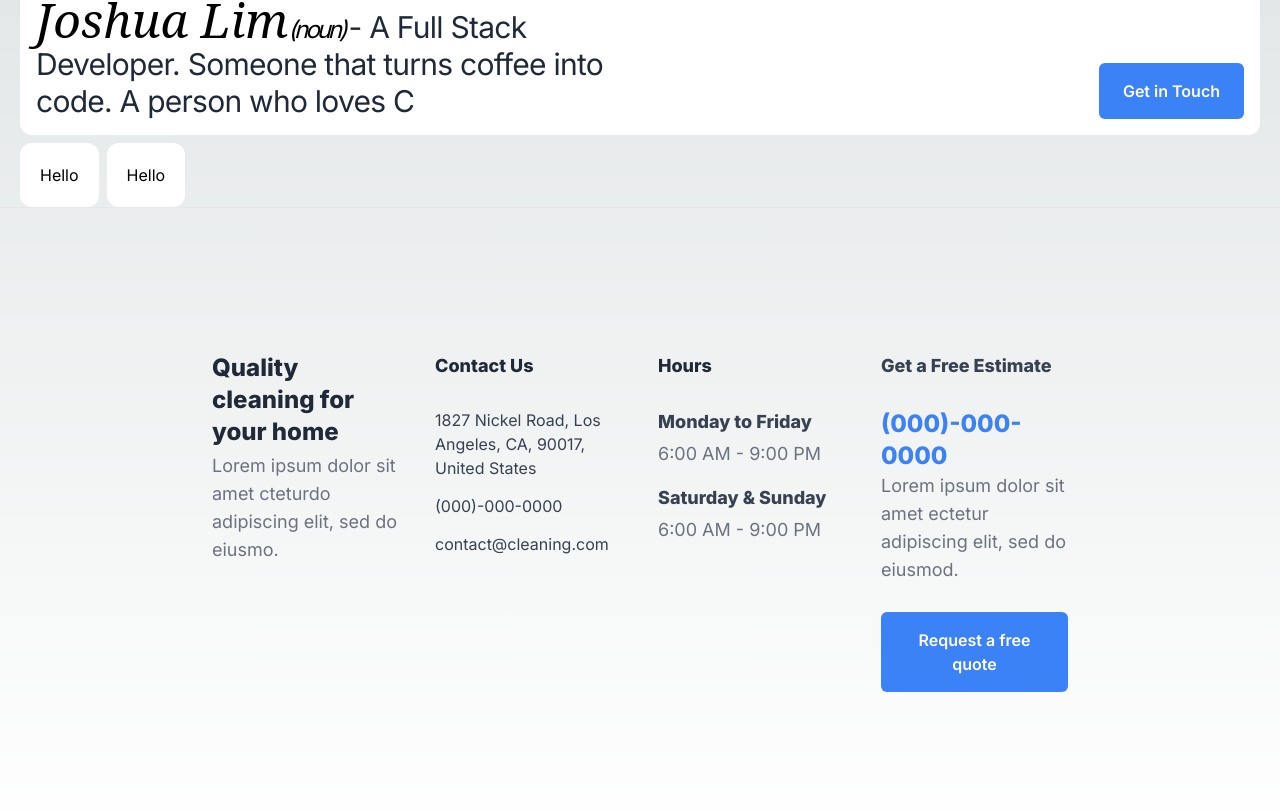
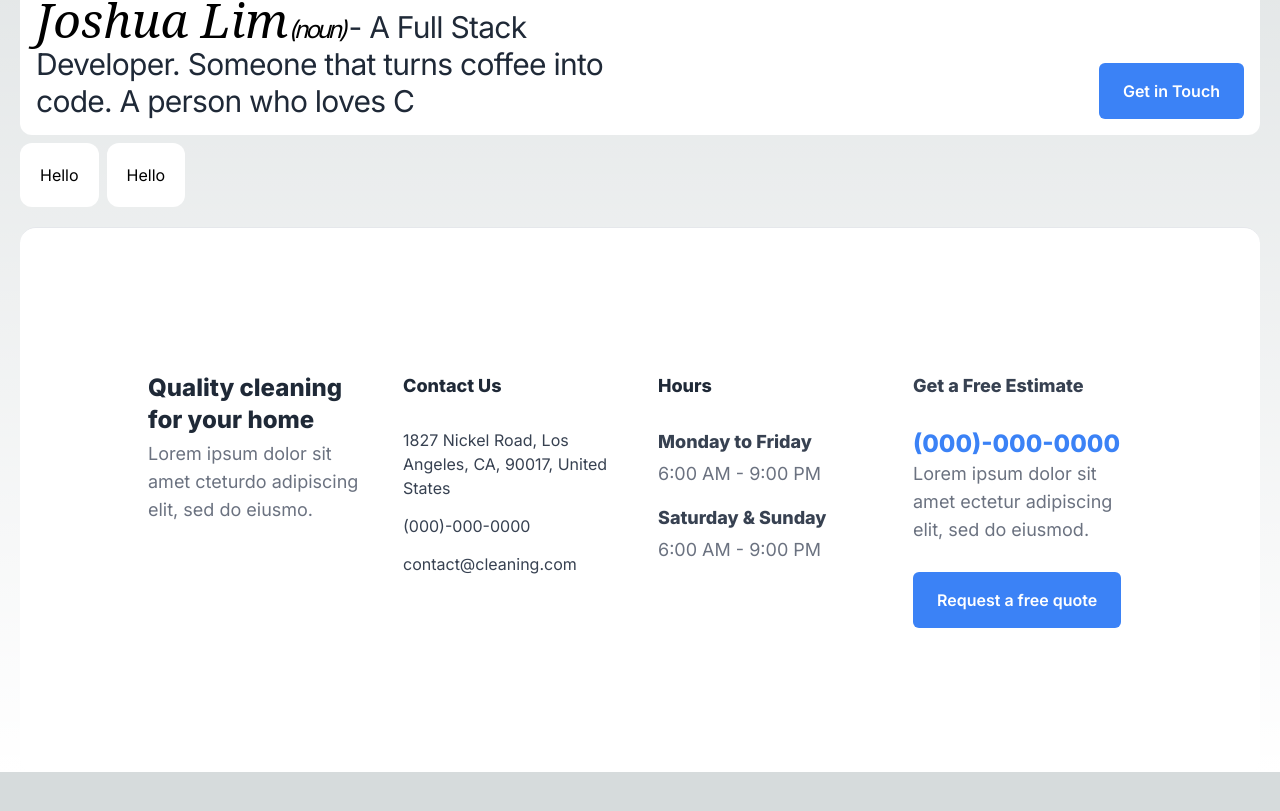
Before and after one commit to FullStackJoshua/portfolio, a Next.js app: page / in a window 1280 px wide. Shown: the part 423-1234 px from the top of the page. After the commit the page ends 1195 px from the top, so only its background shows below. Built offline with nearby package versions, Linux system fonts and the light colour scheme.

Commit message:
Add List componet

```diff
--- a/src/widgets/Footer/index.tsx
+++ b/src/widgets/Footer/index.tsx
@@ -5,8 +5,8 @@ import Button from "@/components/Button";
 
 export default function Footer() {
   return (
-    <footer className="border-t px-4 sm:px-12 md:px-24 lg:px-48">
-      <Wrapper>
+    <Wrapper>
+      <footer className="border-t px-4 sm:px-12 md:px-16 lg:px-32 flex justify-between bg-white rounded-2xl mt-5">
         <div className="grid grid-cols-1 gap-4 sm:gap-6 md:gap-8 lg:gap-9 sm:grid-cols-2 lg:grid-cols-4 py-6 sm:py-12 md:py-24 lg:py-36">
           {/* Column 1 */}
           <div>
@@ -89,7 +89,7 @@ export default function Footer() {
             </Link>
           </div>
         </div>
-      </Wrapper>
-    </footer>
+      </footer>
+    </Wrapper>
   );
 }
```
